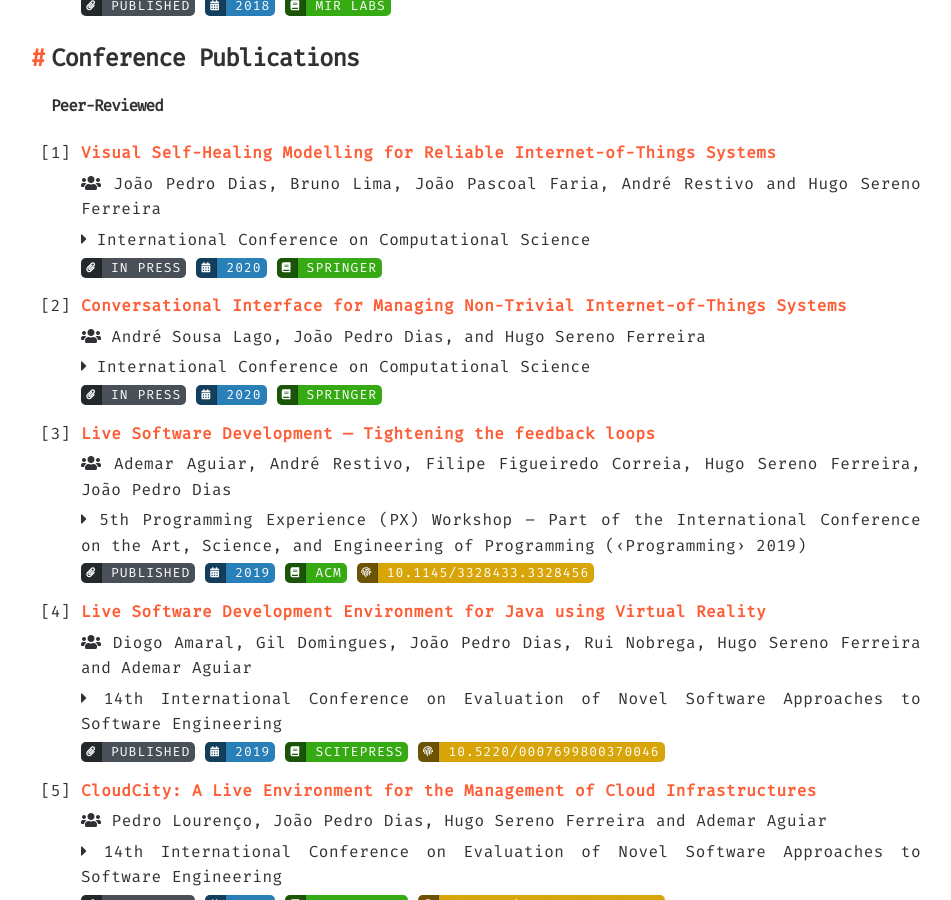
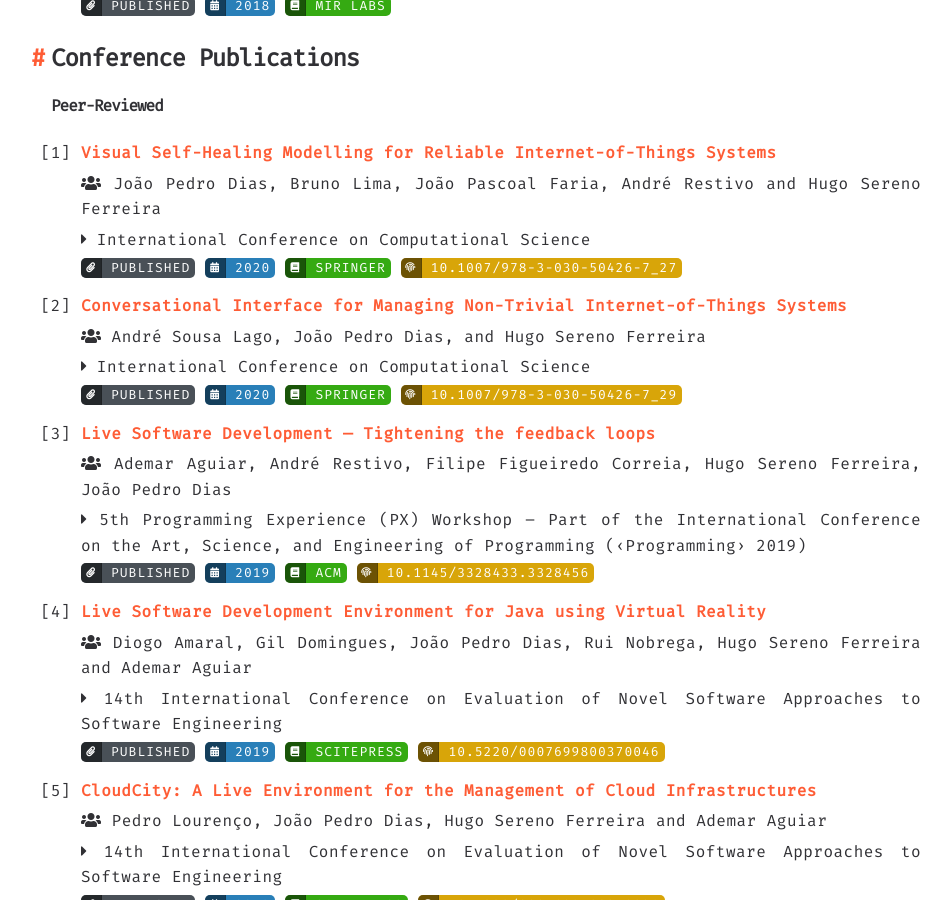
Before and after one commit to jpdias/jpdias.github.io, a Jekyll site: the page built from publications.md, in a window 1280 px wide and 900 px high, scrolled down 667 px. Shown: the whole window, without its empty margins (139-1090 px from the left). Built offline with Jekyll 4.4.1, drawn with Linux system fonts in a browser that asks for light colours; nearby versions of some CDN libraries.

Commit message:
added doi to last pubs

```diff
--- a/_data/publications.yml
+++ b/_data/publications.yml
@@ -5,16 +5,18 @@ confs:
     authors: "João Pedro Dias, Bruno Lima, João Pascoal Faria, André Restivo and Hugo Sereno Ferreira"
     conference: "International Conference on Computational Science"
     year: 2020
-    url: "/404"
-    status: "In Press"
+    url: "https://doi.org/10.1007/978-3-030-50426-7_27"
+    doi: 10.1007/978-3-030-50426-7_27
+    status: "Published"
     pub: Springer
 
   - title: "Conversational Interface for Managing Non-Trivial Internet-of-Things Systems"
     authors: "André Sousa Lago, João Pedro Dias, and Hugo Sereno Ferreira"
     conference: "International Conference on Computational Science"
     year: 2020
-    url: "/404"
-    status: "In Press"
+    url: "https://doi.org/10.1007/978-3-030-50426-7_29"
+    doi: 10.1007/978-3-030-50426-7_29
+    status: "Published"
     pub: Springer
 
   - title: "Live Software Development --- Tightening the feedback loops"
```
